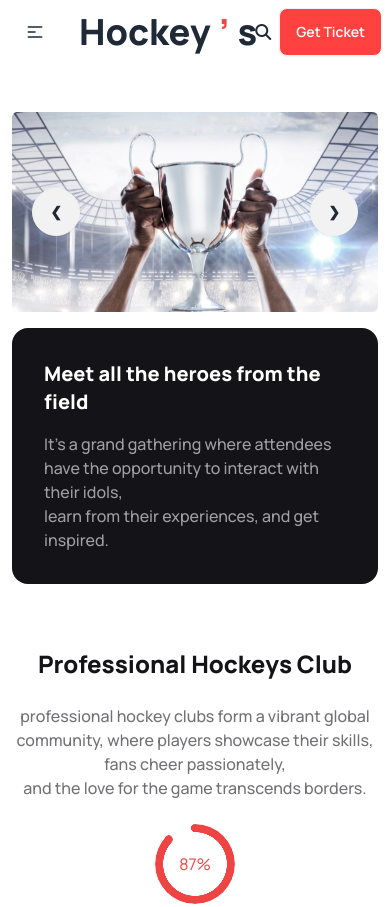
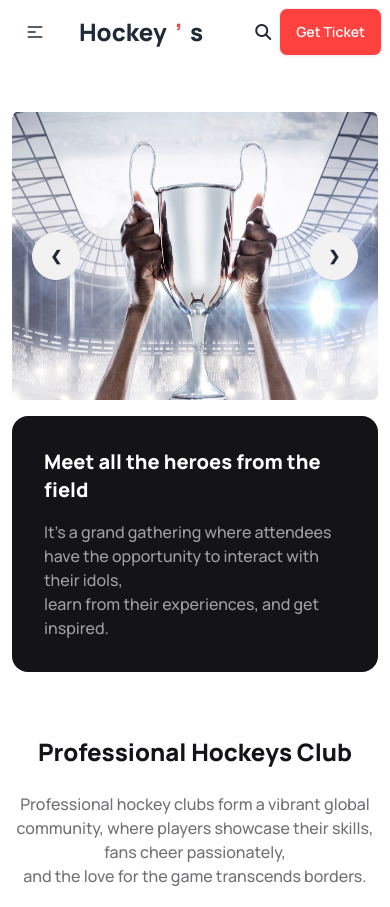
Before and after one commit to iffarurrahat/assignment-1_2_3, a plain HTML site: page hockey-s-website/index.html in a window 390 px wide. Shown: the top 907 px of the page. Drawn offline with nearby package versions, Linux system fonts and the light colour scheme.

Commit message:
Professional Hockeys Club section update A-3

```diff
--- a/hockey-s-website/index.html
+++ b/hockey-s-website/index.html
@@ -51,7 +51,7 @@
                   <li><a>Contact</a></li>
                 </ul>
               </div>
-              <a class="btn btn-ghost text-4xl font-extrabold">Hockey <span class="text-red-500">’</span>s</a>
+              <a class="btn btn-ghost text-2xl md:text-3xl lg:text-4xl font-extrabold">Hockey <span class="text-red-500">’</span>s</a>
             </div>
             <div class="navbar-center hidden lg:flex">
               <ul class="menu menu-horizontal px-1">
@@ -70,7 +70,7 @@
 
         <!-- banner section -->
         <section class="relative">
-            <div class="carousel h-[200px] mx-3 lg:h-[550px] mt-12 mb-4 lg:mb-24">
+            <div class="carousel mx-3 h-72 lg:h-[550px] mt-12 mb-4 lg:mb-24">
                 <div id="slide1" class="carousel-item relative w-full">
                     <img src="./Images/1.png" class="w-full" />
                     <div class="absolute flex justify-between transform -translate-y-1/2 left-5 right-5 top-1/2">
@@ -101,9 +101,10 @@
                 <h2 class="text-2xl mt-16 lg:mt-4 lg:text-4xl font-extrabold text-center text-[#131318]">Professional
                     Hockeys Club</h2>
                 <p class="font-medium text-center text-[#13131899] my-6">
-                    professional hockey clubs form a vibrant global community, where players showcase their skills, fans
+                    Professional hockey clubs form a vibrant global community, where players showcase their skills, fans
                     cheer passionately, <br> and the love for the game transcends borders.
                 </p>
+                <p class="outline-dashed outline-1 text-[#03071233] mb-12 lg:mb-16"></p>
             </div>
             <div class="mx-3 lg:flex gap-8">
                 <div class="text-center my-6">
```
